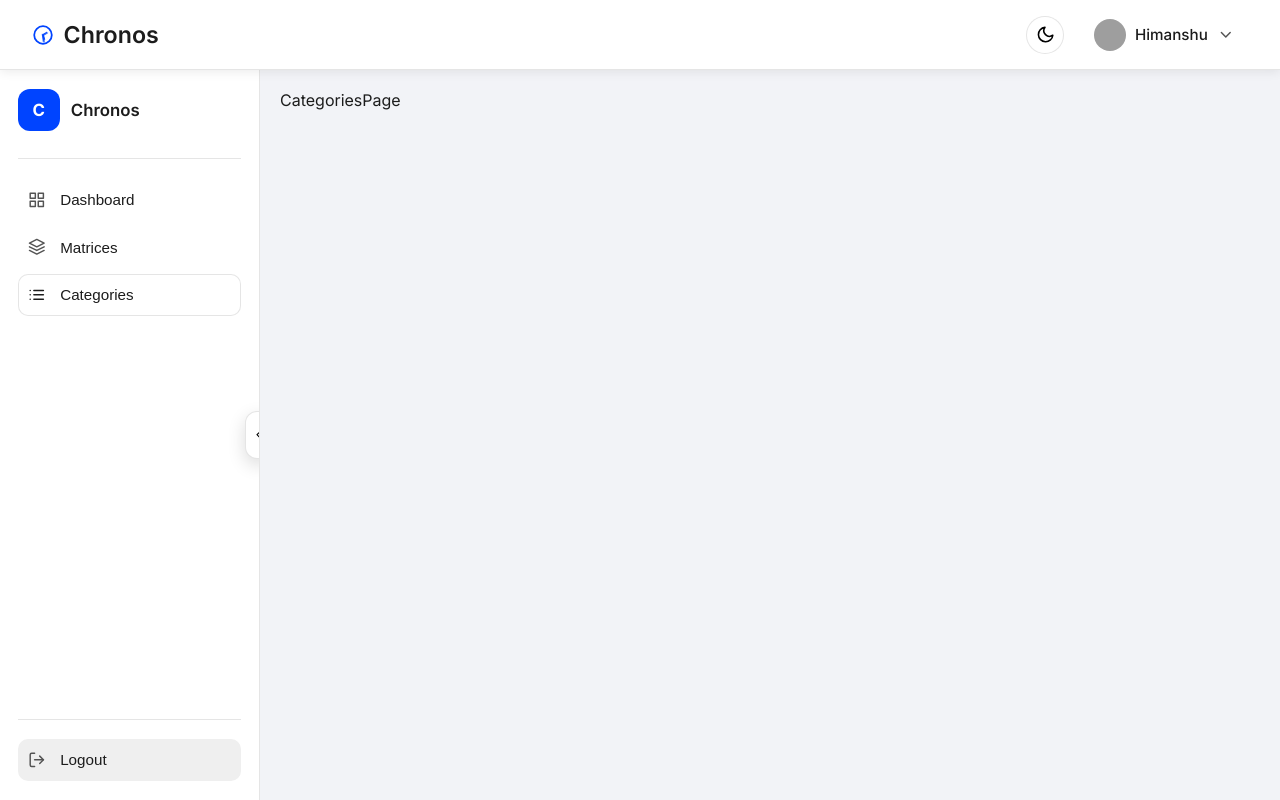
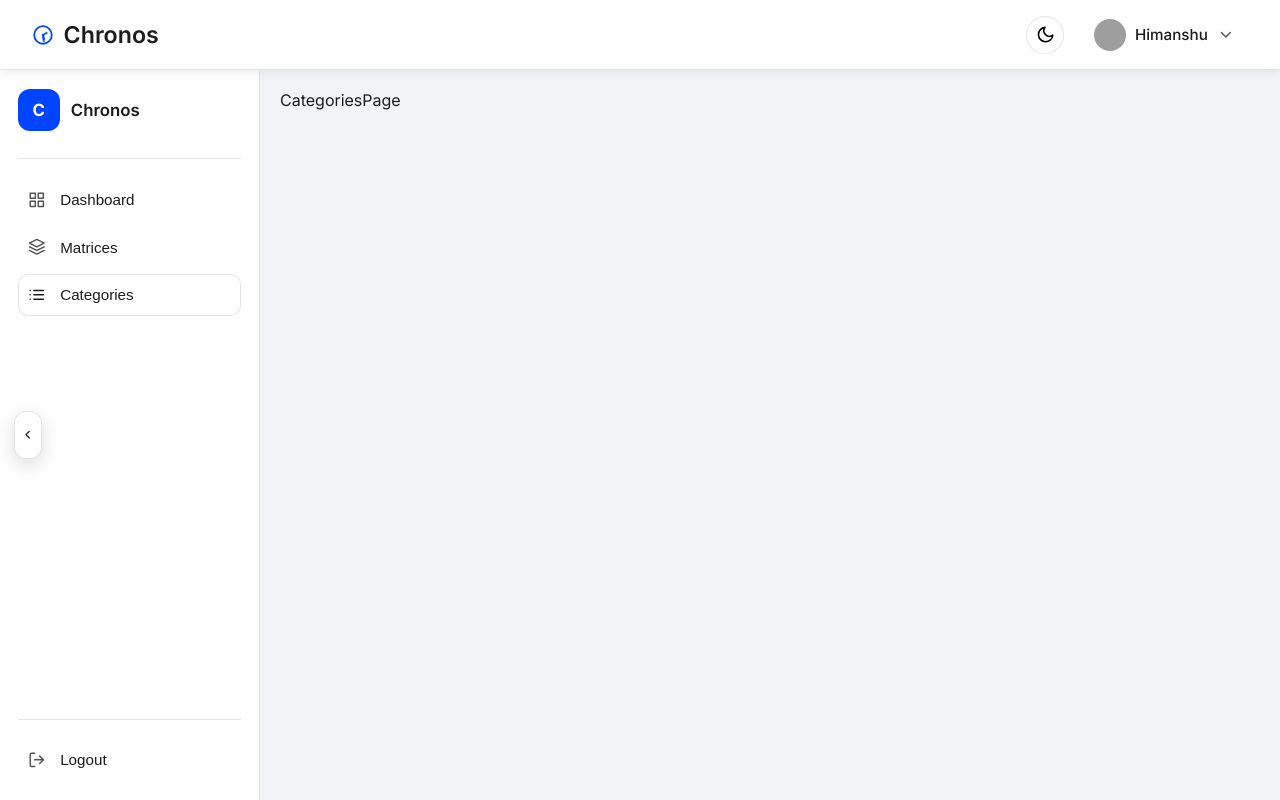
Before and after one commit to ankitbareth-dev/frontend-for-chronos, a Next.js app: page /dashboard/categories in a window 1280 px wide. Built offline with nearby package versions, Linux system fonts and the light colour scheme; grey boxes are pictures that could not be loaded.

Commit message:
some designe improvments in side bar

```diff
--- a/app/dashboard/components/Sidebar/Sidebar.module.sass
+++ b/app/dashboard/components/Sidebar/Sidebar.module.sass
@@ -83,7 +83,7 @@
   transition: background .18s ease, border-color .18s ease, padding .28s cubic-bezier(.4, 0, .2, 1)
 
 .sidebar.collapsed .navItem
-  padding: .7rem 0.4rem
+  padding: .7rem .7rem
 
 .icon
   font-size: 1.1rem
@@ -124,16 +124,24 @@
   color: var(--text-secondary)
   cursor: pointer
   border: 1px solid transparent
+  background: transparent
   transition: background .18s ease, border-color .18s ease, padding .28s cubic-bezier(.4, 0, .2, 1)
 
+
+.logout:hover
+  background: var(--hover-bg)
+  border-color: var(--border-color)
+  color: var(--text-primary)
+
+
 .sidebar.collapsed .logout
-  padding: .7rem 0.4rem
+  padding: .7rem .7rem
 
 .collapseToggle
   position: absolute
   top: 50%
-  right: 0
-  transform: translate(50%, -50%) // keeps it centered
+  right: 4
+  transform: translate(50%, -50%)
   width: 28px
   height: 48px
   border-radius: 12px
@@ -150,4 +158,4 @@
     transform: translate(50%, -50%) scale(1.05)
 
 .sidebar.collapsed .collapseToggle
-  transform: translate(50%, -50%) // stays perfectly aligned
+  transform: translate(50%, -50%)
```
